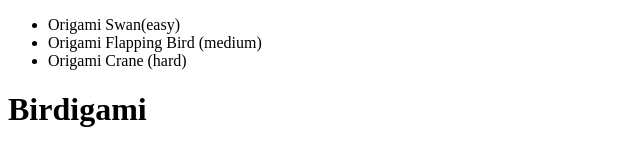
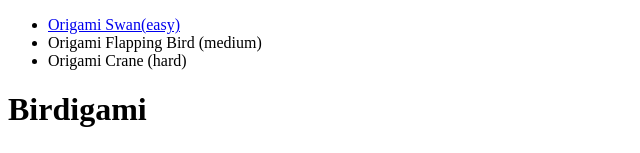
Before and after one commit to disappointedpanda/disappointedpanda.github.io, a plain HTML site: page main/index.html in a window 1280 px wide. Shown: the top 153 px of the page, without its empty margins (0-640 px from the left). Drawn offline with Linux system fonts and the light colour scheme.

Commit message:
Adds a link from the main page to the swan page

```diff
--- a/main/index.html
+++ b/main/index.html
@@ -9,7 +9,7 @@
 <body>
 	<nav>
 		<ul>
-			<li>Origami Swan(easy)</li>
+			<li><a href="swan">Origami Swan(easy)</a></li>
 			<li>Origami Flapping Bird (medium)</li>
 			<li>Origami Crane (hard)</li>
 		</ul>
```
